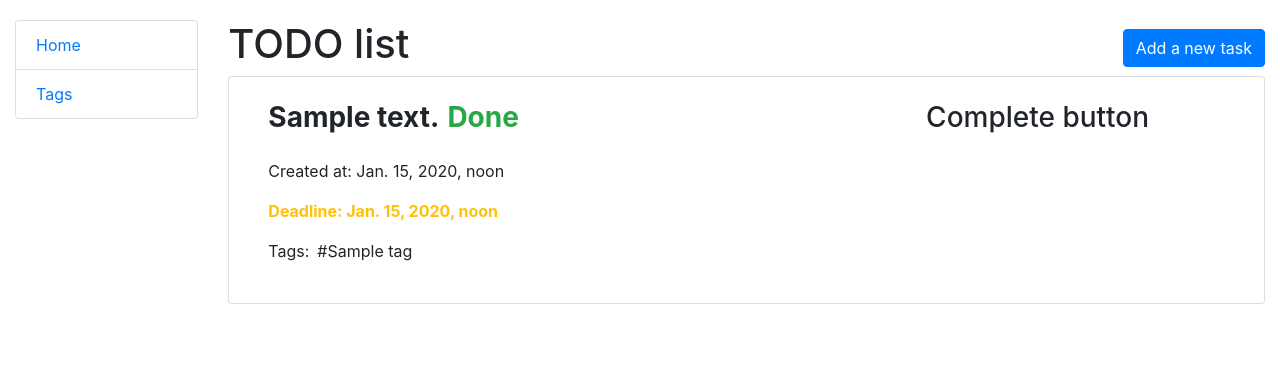
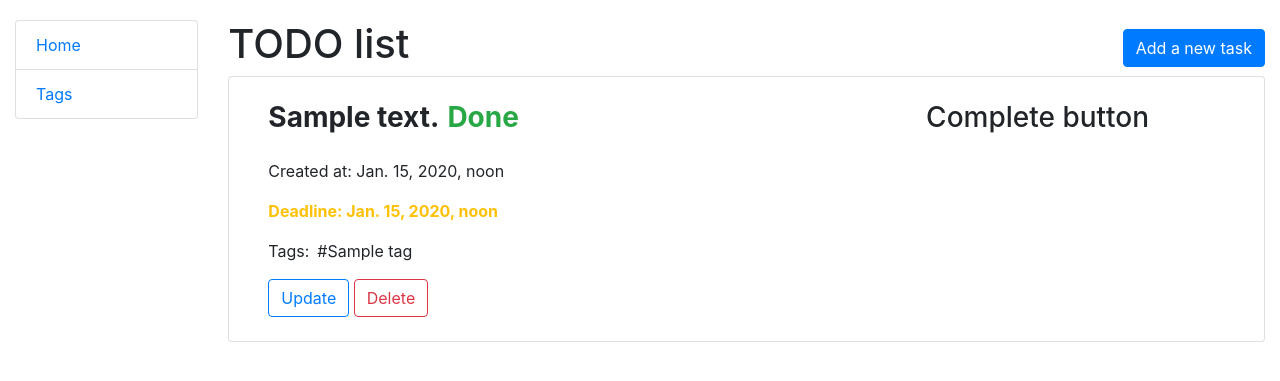
Before and after one commit to vladislav-tsybuliak1/Todo-list, a Django app: page / in a window 1280 px wide. Shown: the top 381 px of the page. Run offline with Django 5.2, Linux system fonts and the light colour scheme; tables that the repository leaves empty hold one stand-in row (values such as "Sample post").

Commit message:
Add update and delete buttons to each task

```diff
--- a/templates/task/index.html
+++ b/templates/task/index.html
@@ -57,6 +57,15 @@
               <p class="mr-2">No tags</p>
             {% endfor %}
           </div>
+          <div>
+            <a href="{% url 'task:task-update' task.id %}"
+               class="btn btn-outline-primary">
+              Update
+            </a>
+            <a href="{% url 'task:task-delete' task.id %}"
+               class="btn btn-outline-danger">
+              Delete
+            </a>
           </div>
 
         </div>
```
Lines whose indentation alone changed are shown as unchanged.
